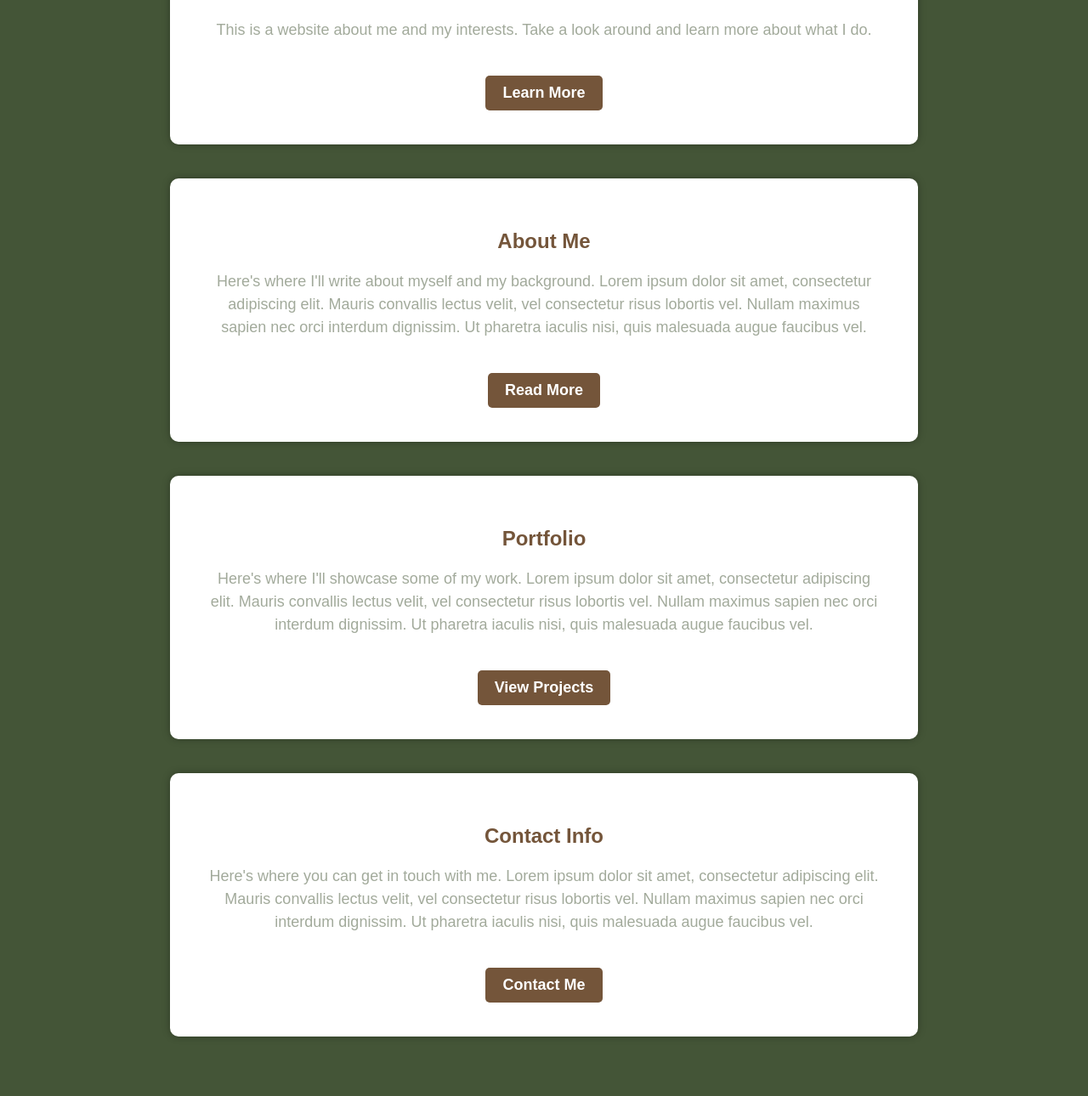
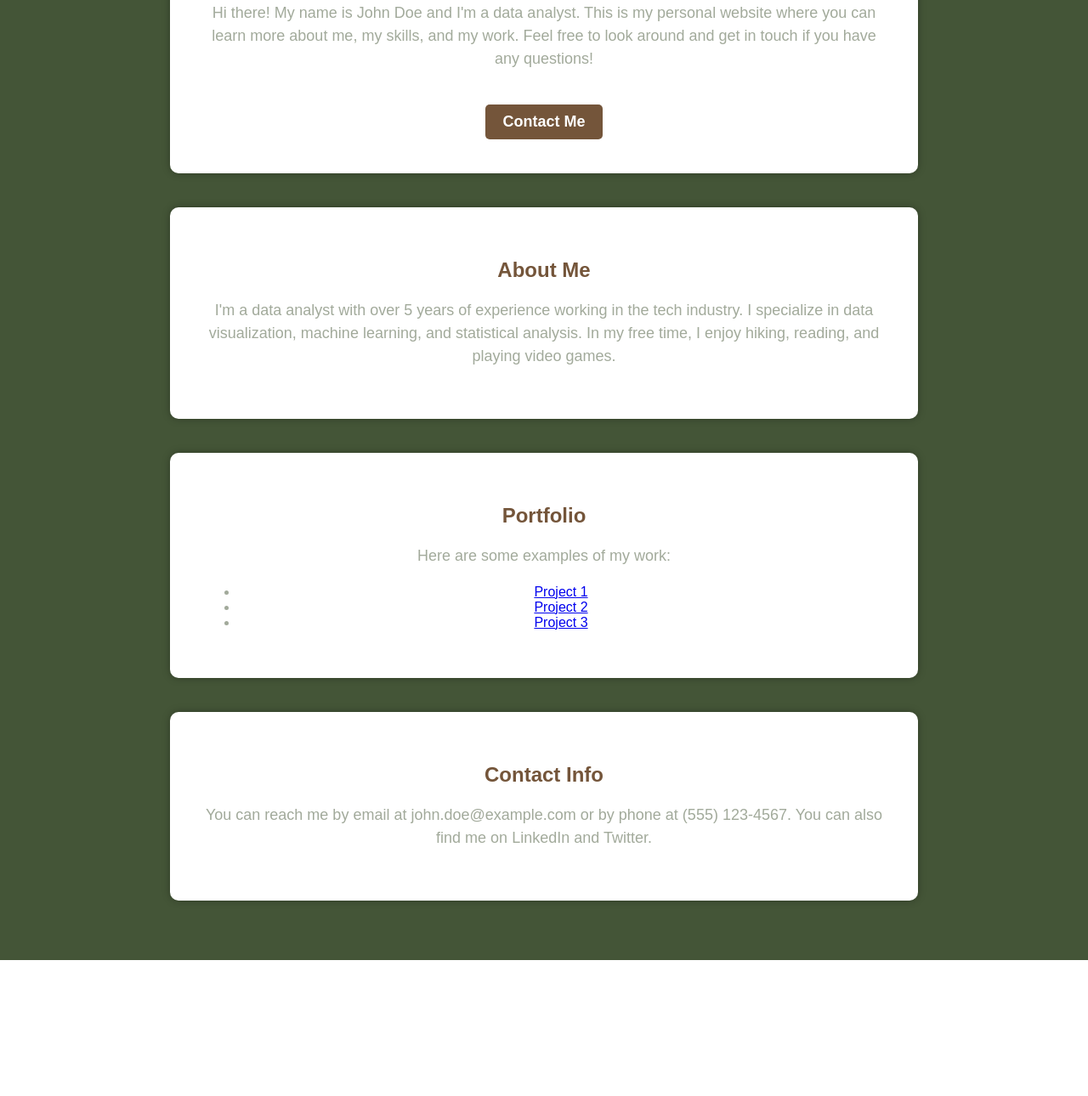
Before and after one commit to ikhafizovaa/ikhafizovaa.github.io, a plain HTML site: page index.html in a window 1280 px wide. Shown: the part 797-2087 px from the top of the page at 85% size. After the commit the page ends 1927 px from the top, so only its background shows below. Drawn offline with Linux system fonts and the light colour scheme.

Commit message:
Update index.html

```diff
--- a/index.html
+++ b/index.html
@@ -1,38 +1,51 @@
 <!DOCTYPE html>
-<html lang="en">
+<html>
   <head>
     <title>Welcome to My Website</title>
     <link rel="stylesheet" href="style.css">
   </head>
   <body>
+    <!-- Header Section -->
     <header>
       <nav>
-      <a href="#">About Me</a>
-      <a href="#">Portfolio</a>
-      <a href="#">Contact Info</a>
+        <a href="#">Home</a>
+        <a href="#about">About Me</a>
+        <a href="#portfolio">Portfolio</a>
+        <a href="#contact">Contact Info</a>
       </nav>
     </header>
+
+    <!-- Main Content Section -->
     <main>
-    <section>
+      <!-- Welcome Section -->
+      <section id="welcome">
+        <img src="image.jpg" alt="Welcome Image">
         <h1>Welcome to My Website</h1>
-      <img src="image.jpg" alt="Welcome Image">
-      <p>This is a website about me and my interests. Take a look around and learn more about what I do.</p>
-      <button>Learn More</button>
+        <p>Hi there! My name is John Doe and I'm a data analyst. This is my personal website where you can learn more about me, my skills, and my work. Feel free to look around and get in touch if you have any questions!</p>
+        <button>Contact Me</button>
       </section>
-    <section>
+
+      <!-- About Me Section -->
+      <section id="about">
         <h2>About Me</h2>
-      <p>Here's where I'll write about myself and my background. Lorem ipsum dolor sit amet, consectetur adipiscing elit. Mauris convallis lectus velit, vel consectetur risus lobortis vel. Nullam maximus sapien nec orci interdum dignissim. Ut pharetra iaculis nisi, quis malesuada augue faucibus vel.</p>
-      <button>Read More</button>
+        <p>I'm a data analyst with over 5 years of experience working in the tech industry. I specialize in data visualization, machine learning, and statistical analysis. In my free time, I enjoy hiking, reading, and playing video games.</p>
       </section>
-    <section>
+
+      <!-- Portfolio Section -->
+      <section id="portfolio">
         <h2>Portfolio</h2>
-      <p>Here's where I'll showcase some of my work. Lorem ipsum dolor sit amet, consectetur adipiscing elit. Mauris convallis lectus velit, vel consectetur risus lobortis vel. Nullam maximus sapien nec orci interdum dignissim. Ut pharetra iaculis nisi, quis malesuada augue faucibus vel.</p>
-      <button>View Projects</button>
+        <p>Here are some examples of my work:</p>
+        <ul>
+          <li><a href="#">Project 1</a></li>
+          <li><a href="#">Project 2</a></li>
+          <li><a href="#">Project 3</a></li>
+        </ul>
       </section>
-    <section>
+
+      <!-- Contact Info Section -->
+      <section id="contact">
         <h2>Contact Info</h2>
-      <p>Here's where you can get in touch with me. Lorem ipsum dolor sit amet, consectetur adipiscing elit. Mauris convallis lectus velit, vel consectetur risus lobortis vel. Nullam maximus sapien nec orci interdum dignissim. Ut pharetra iaculis nisi, quis malesuada augue faucibus vel.</p>
-      <button>Contact Me</button>
+        <p>You can reach me by email at john.doe@example.com or by phone at (555) 123-4567. You can also find me on LinkedIn and Twitter.</p>
       </section>
     </main>
   </body>
```
Lines whose indentation alone changed are shown as unchanged.
